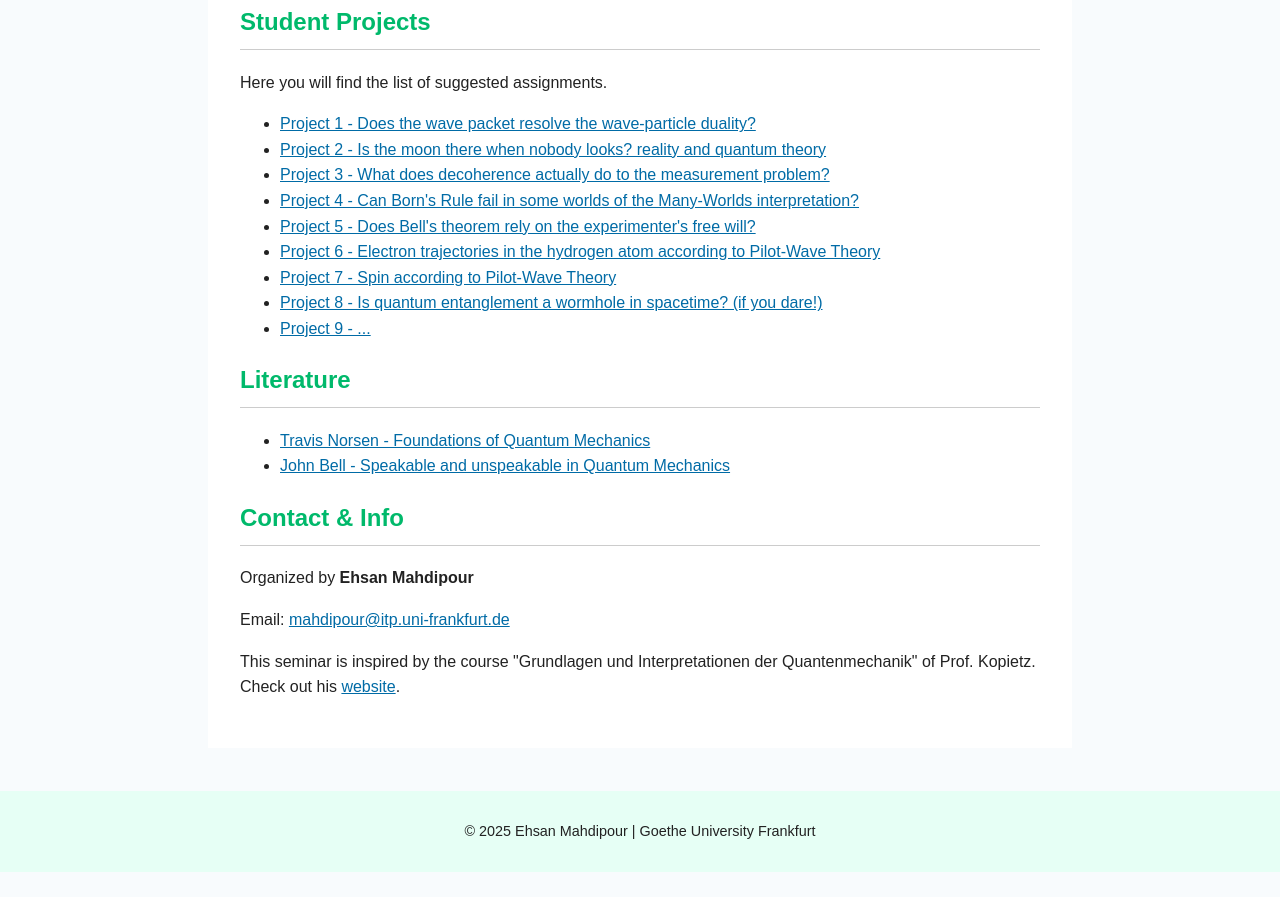
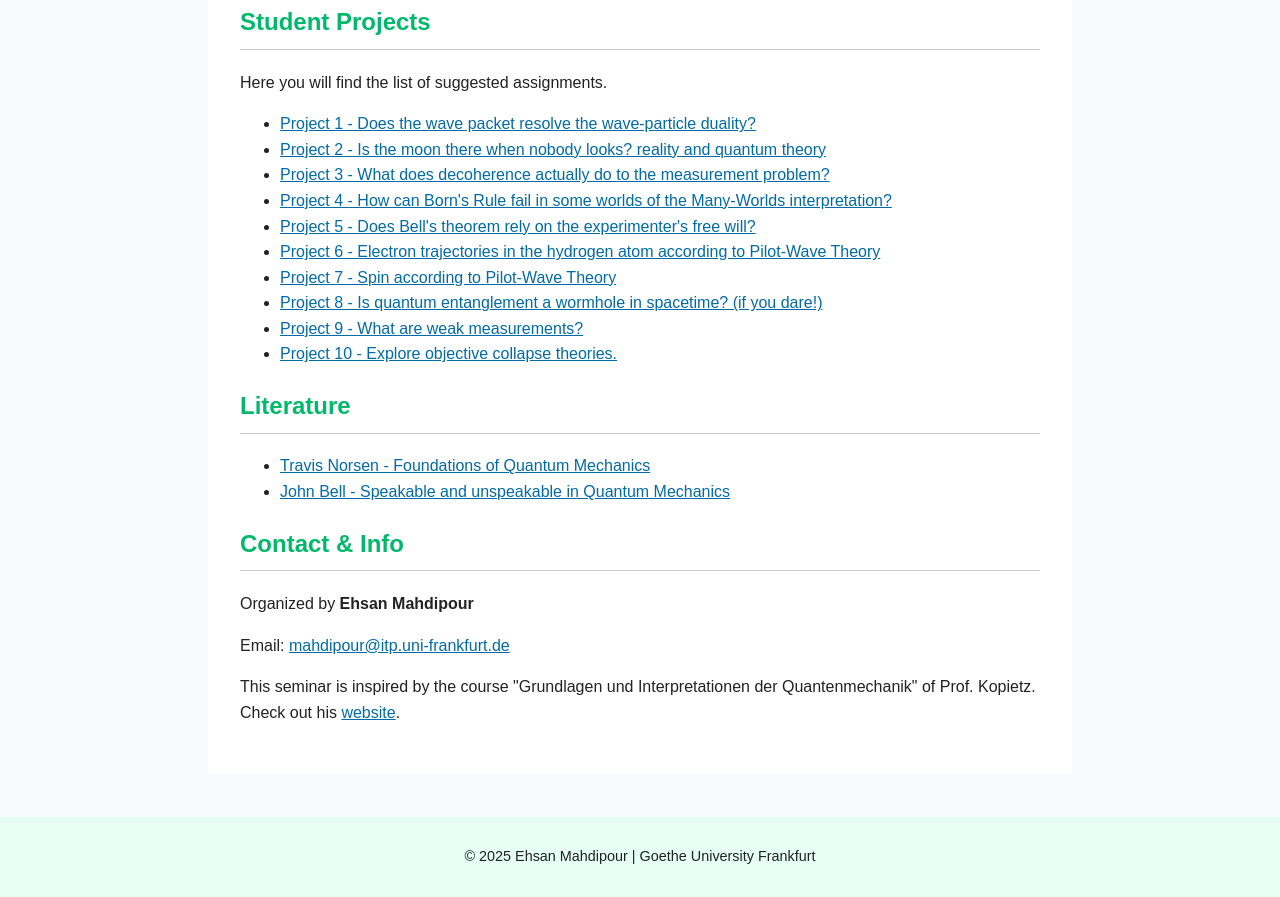
Before and after one commit to EhsanMahdipourQM/QuantumInterpretations, a plain HTML site: page index.html in a window 1280 px wide. Shown: the part 1831-2728 px from the top of the page. Before the commit the page ends 2703 px from the top, so only its background shows below. Drawn offline with Linux system fonts and the light colour scheme.

Commit message:
Update index.html

```diff
--- a/index.html
+++ b/index.html
@@ -197,12 +197,13 @@
     <li><a href="projects/Project1.pdf">Project 1 - Does the wave packet resolve the wave-particle duality?</a></li>
     <li><a href="projects/Project2.pdf">Project 2 - Is the moon there when nobody looks? reality and quantum theory</a></li>
      <li><a href="projects/Project3.pdf">Project 3 - What does decoherence actually do to the measurement problem?</a></li>
-     <li><a href="projects/Project4.pdf">Project 4 - Can Born's Rule fail in some worlds of the Many-Worlds interpretation?</a></li>
+     <li><a href="projects/Project4.pdf">Project 4 - How can Born's Rule fail in some worlds of the Many-Worlds interpretation?</a></li>
      <li><a href="projects/Project5.pdf">Project 5 - Does Bell's theorem rely on the experimenter's free will?</a></li>
     <li><a href="projects/Project6.pdf">Project 6 - Electron trajectories in the hydrogen atom according to Pilot-Wave Theory</a></li>
     <li><a href="projects/Project7.pdf">Project 7 - Spin according to Pilot-Wave Theory</a></li>
     <li><a href="projects/Project8.pdf">Project 8 - Is quantum entanglement a wormhole in spacetime? (if you dare!)</a></li>
-    <li><a href="projects/Project9.pdf">Project 9 - ...</a></li>
+    <li><a href="projects/Project9.pdf">Project 9 - What are weak measurements?</a></li>
+    <li><a href="projects/Project10.pdf">Project 10 - Explore objective collapse theories.</a></li>
 
 
   </ul>
```
